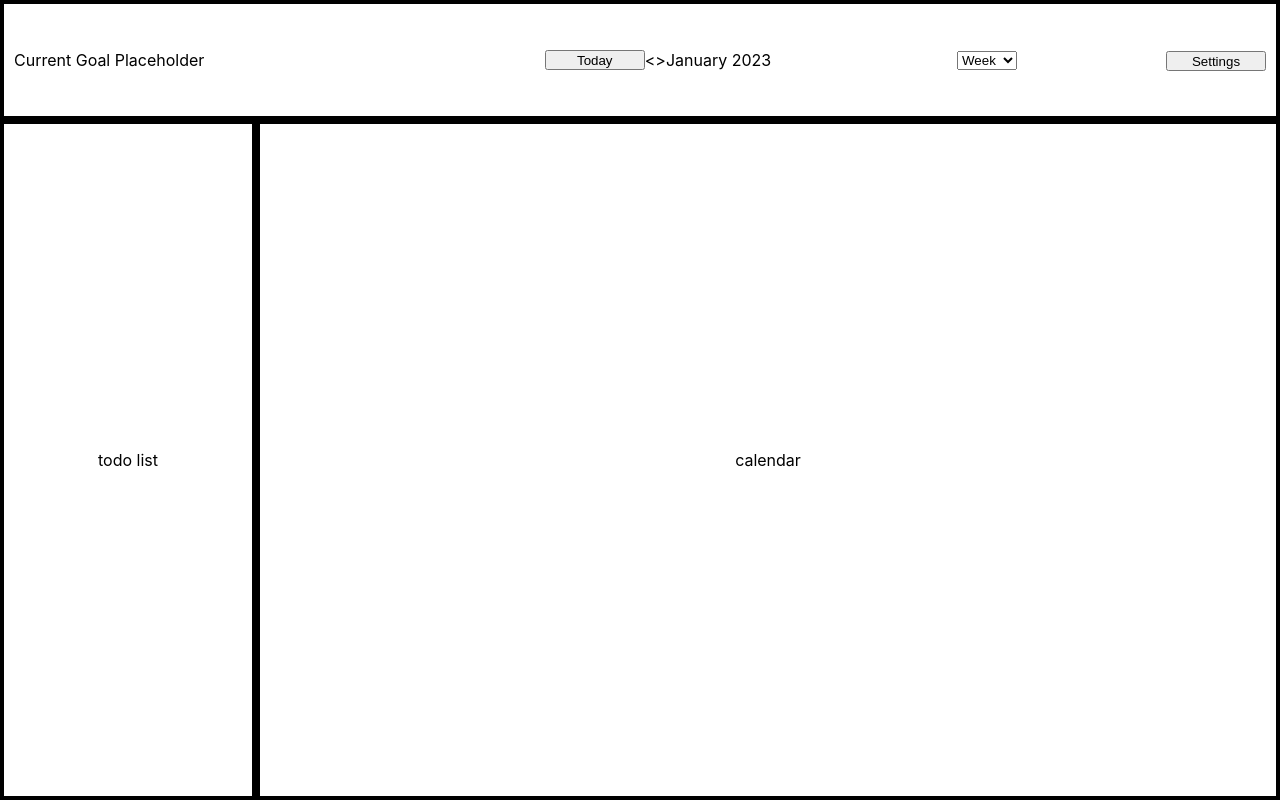
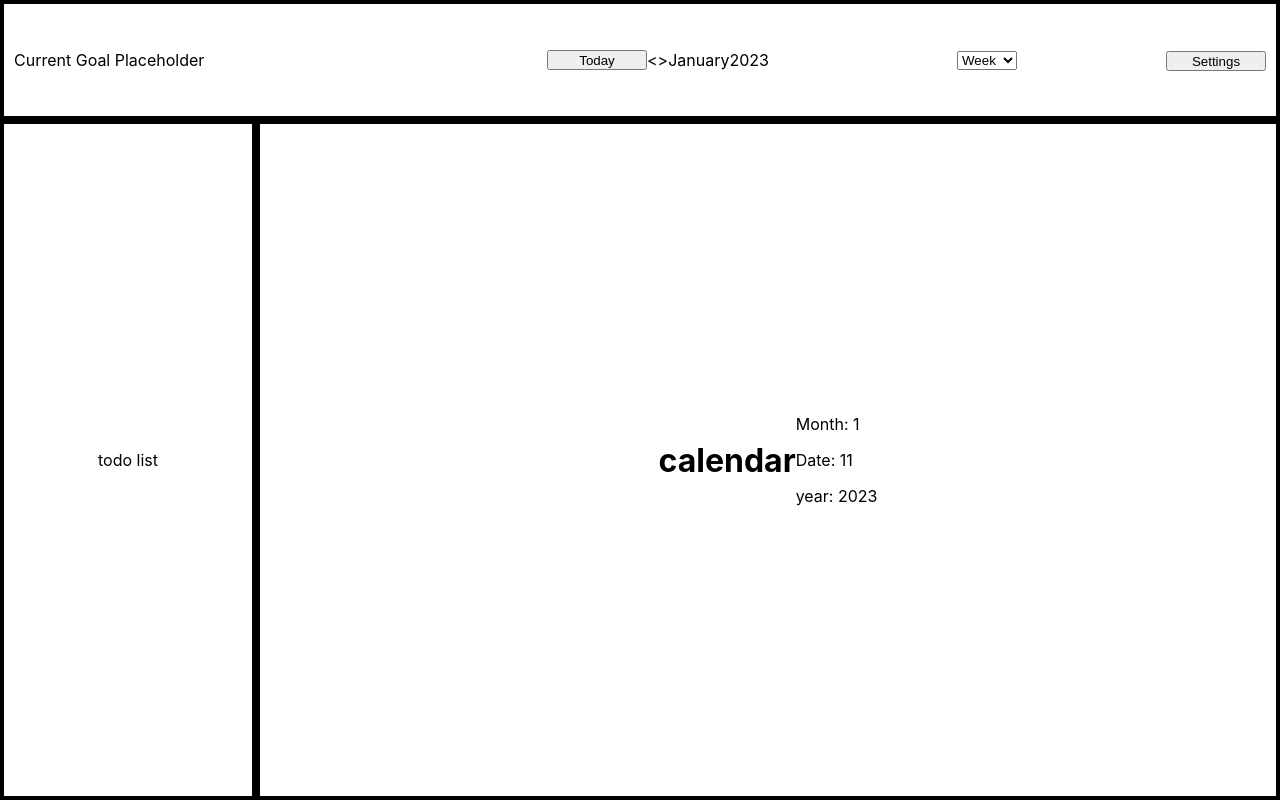
Before and after one commit to Mark-Cooper-Janssen-Vooles/Todolendar.UI, a React (Create React App) app: page / in a window 1280 px wide. Built offline with nearby package versions, Linux system fonts and the light colour scheme.

Commit message:
[MASTER] Install dayJS and get month navigation working

```diff
--- a/package.json
+++ b/package.json
@@ -3,6 +3,7 @@
   "version": "0.1.0",
   "private": true,
   "dependencies": {
+    "@reduxjs/toolkit": "^1.9.1",
     "@testing-library/jest-dom": "^5.16.5",
     "@testing-library/react": "^13.4.0",
     "@testing-library/user-event": "^13.5.0",
@@ -10,10 +11,13 @@
     "@types/node": "^16.18.10",
     "@types/react": "^18.0.26",
     "@types/react-dom": "^18.0.9",
+    "dayjs": "^1.11.7",
     "react": "^18.2.0",
     "react-dom": "^18.2.0",
     "react-hook-form": "^7.41.5",
+    "react-redux": "^8.0.5",
     "react-scripts": "5.0.1",
+    "redux-devtools-extension": "^2.13.9",
     "typescript": "^4.9.4",
     "web-vitals": "^2.1.4"
   },
--- a/src/components/TodolenderHome/Calendar.tsx
+++ b/src/components/TodolenderHome/Calendar.tsx
@@ -3,8 +3,18 @@ import '../../App.css'
 import './Calendar.css'
 
 const Calendar = () => {
+    const date = new Date();
+
     return (
-        <div className="Calendar Border">calendar</div>
+        <div className="Calendar Border">
+            <h1>calendar</h1>
+            <div>
+                {/*<p>{dayjs1}</p>*/}
+                <p>Month: {date.getMonth() + 1}</p>
+                <p>Date: {date.getDate()}</p>
+                <p>year: {date.getFullYear()}</p>
+            </div>
+        </div>
     )
 }
 
--- a/src/components/TodolenderHome/Navbar/MonthNavigation.tsx
+++ b/src/components/TodolenderHome/Navbar/MonthNavigation.tsx
@@ -1,18 +1,37 @@
 import React from 'react'
 import './MonthlyNavigation.css'
+import { increaseWeek, decreaseWeek, resetToCurrentWeek } from '../../../reducers/Todolender'
+import { useSelector, useDispatch } from 'react-redux'
+import dayjs from "dayjs";
+var customParseFormat = require('dayjs/plugin/customParseFormat')
+dayjs.extend(customParseFormat)
+
+const months =  [
+    "January", "February", "March", "April", "May", "June", "July",
+    "August", "September", "October", "November", "December"
+]
 
 const MonthNavigation = () => {
+    const dispatch = useDispatch()
+    // @ts-ignore
+    const currentTime = useSelector((state) => state.todolender.currentTime)
+    // @ts-ignore
+    const viewingTime = useSelector((state) => state.todolender.viewingTime)
+
     const handleTodayOnClick = () => {
-        console.log("somehow use computers clock to set calendar at todays date")
+        dispatch(resetToCurrentWeek())
     }
 
     return (
         <div className="MonthlyNavigation">
             <button className="ButtonSmall" onClick={handleTodayOnClick}>Today</button>
-            {'<'}{'>'}
-            {/*// above needs to navigate calendar forward or backward in time */}
-            <div>January 2023</div>
-            {/*// get above from clock */}
+            <div onClick={() => dispatch(decreaseWeek())}>{'<'}</div>
+            <div onClick={() => dispatch(increaseWeek())}>{'>'}</div>
+
+            <div>
+                { months[dayjs(viewingTime, "DD-MM-YYYY").month()] }
+                { dayjs(viewingTime, "DD-MM-YYYY").year() }
+            </div>
         </div>
     )
 }
--- a/src/index.tsx
+++ b/src/index.tsx
@@ -3,14 +3,18 @@ import ReactDOM from 'react-dom/client';
 import './index.css';
 import App from './App';
 import reportWebVitals from './reportWebVitals';
+import store from './store'
+import { Provider } from 'react-redux'
 
 const root = ReactDOM.createRoot(
   document.getElementById('root') as HTMLElement
 );
 root.render(
-  <React.StrictMode>
-    <App />
-  </React.StrictMode>
+    <Provider store = {store}>
+        <React.StrictMode>
+            <App />
+        </React.StrictMode>
+    </Provider>
 );
 
 // If you want to start measuring performance in your app, pass a function
--- /dev/null
+++ b/src/reducers/Todolender.ts
@@ -0,0 +1,41 @@
+import { createSlice } from '@reduxjs/toolkit'
+import dayjs from "dayjs";
+var customParseFormat = require('dayjs/plugin/customParseFormat')
+dayjs.extend(customParseFormat)
+
+const date = dayjs().format('DD-MM-YYYY')
+
+const initialState = {
+    currentTime: date,
+    viewingTime: date
+}
+//
+// const todolenderReducer = (state = initialState, action: { type: string, payload: {}}) => {
+//     switch (action.type) {
+//         default:
+//             return state
+//     }
+// }
+//
+// export default todolenderReducer
+
+export const todolenderSlice = createSlice({
+    name: 'todolender',
+    initialState,
+    reducers: {
+        increaseWeek: (state) => {
+            state.viewingTime = dayjs(state.viewingTime, "DD-MM-YYYY").add(7, 'day').format('DD-MM-YYYY')
+        },
+        decreaseWeek: (state) => {
+            state.viewingTime = dayjs(state.viewingTime, "DD-MM-YYYY").subtract(7, 'day').format("DD-MM-YYYY")
+        },
+        resetToCurrentWeek: (state) => {
+            console.log('hmm')
+            state.viewingTime = date;
+        }
+    }
+})
+
+export const { increaseWeek, decreaseWeek, resetToCurrentWeek } = todolenderSlice.actions
+
+export default todolenderSlice.reducer
--- /dev/null
+++ b/src/store.ts
@@ -0,0 +1,27 @@
+// import {createStore, applyMiddleware, combineReducers} from 'redux'
+// import {composeWithDevTools} from 'redux-devtools-extension'
+// import thunk from 'redux-thunk';
+// import todoReducer from './reducers/todo'
+// import messageReducer from './reducers/messages'
+//
+// const reducer = combineReducers({
+//     todo: todoReducer,
+//     message: messageReducer
+// });
+//
+// export default createStore(
+//     reducer,
+//     composeWithDevTools(
+//         applyMiddleware(thunk)
+//     )
+// );
+//
+
+import { configureStore } from '@reduxjs/toolkit'
+import todolenderReducer from './reducers/Todolender'
+
+export default configureStore({
+    reducer: {
+        todolender: todolenderReducer
+    },
+})
```
Also changed, not shown: 2 other files (tests, documents, lock files or other folders).
